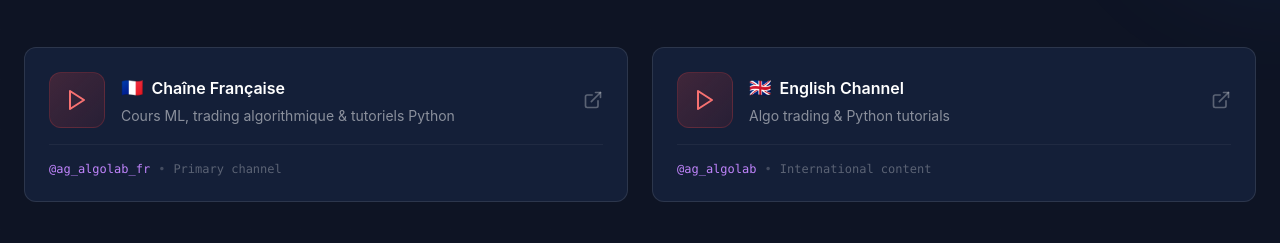
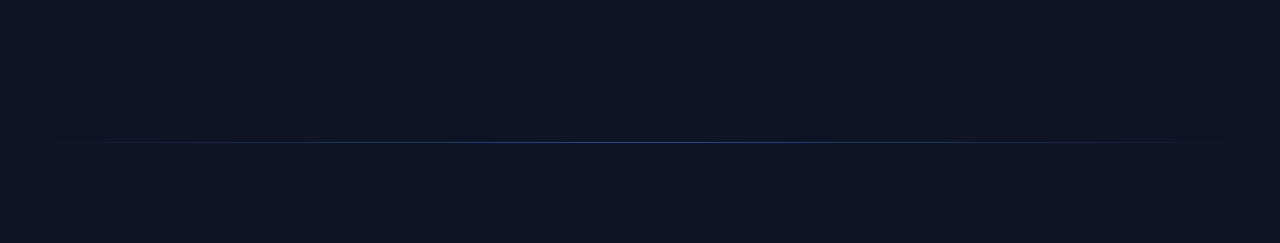
Before and after one commit to ag-algolab/ag-algolab.github.io, a React (Vite) app: page / in a window 1280 px wide. Shown: the part 4592-4835 px from the top of the page. Built offline with nearby package versions, Linux system fonts and the light colour scheme.

Commit message:
Add French language courses to Knowledge Hub
Updated course offerings to include French language tutorials.

```diff
--- a/src/App.jsx
+++ b/src/App.jsx
@@ -1425,7 +1425,7 @@ function Home() {
                       Knowledge Hub
                     </h2>
                     <p className="text-[#b7c3e6] leading-relaxed">
-                      Free courses and tutorials on <span className="text-purple-400">Machine Learning</span>, <span className="text-blue-400">Python</span>, and <span className="text-green-400">Algorithmic Trading</span>.
+                      Free courses and tutorials in French on <span className="text-purple-400">Machine Learning</span>, <span className="text-blue-400">Python</span>, and <span className="text-green-400">Algorithmic Trading</span>.
                       Learn by doing with real datasets and practical implementations.
                     </p>
                   </div>
@@ -1434,70 +1434,6 @@ function Home() {
             </motion.div>
 
             <FlippingCourseCard />
-
-            <motion.div
-              initial={{ opacity: 0, y: 30 }}
-              whileInView={{ opacity: 1, y: 0 }}
-              transition={{ duration: 0.6, delay: 0.2 }}
-              viewport={{ once: true }}
-              className="grid md:grid-cols-2 gap-6"
-            >
-              <a
-                href="https://www.youtube.com/@ag_algolab_fr"
-                target="_blank"
-                rel="noopener noreferrer"
-                className="group relative bg-[#141f38] rounded-xl p-6 border border-white/10 hover:border-blue-500/50 transition-all duration-500 hover:shadow-[0_0_40px_rgba(59,130,246,0.15)] overflow-hidden"
-              >
-                <div className="absolute top-0 right-0 w-32 h-32 bg-gradient-to-br from-blue-500/10 to-transparent rounded-full blur-2xl opacity-0 group-hover:opacity-100 transition-opacity duration-500" />
-                <div className="absolute bottom-0 left-0 w-24 h-24 bg-gradient-to-tr from-red-500/10 to-transparent rounded-full blur-2xl opacity-0 group-hover:opacity-100 transition-opacity duration-500" />
-                <div className="relative z-10 flex items-center gap-4">
-                  <div className="w-14 h-14 rounded-xl bg-gradient-to-br from-red-500/20 to-red-600/10 border border-red-500/20 flex items-center justify-center group-hover:scale-110 transition-transform duration-300">
-                    <Play className="w-6 h-6 text-red-400" />
-                  </div>
-                  <div className="flex-1">
-                    <div className="flex items-center gap-2 mb-1">
-                      <span className="text-lg">🇫🇷</span>
-                      <h4 className="text-white font-semibold group-hover:text-blue-400 transition-colors">Chaîne Française</h4>
-                    </div>
-                    <p className="text-white/50 text-sm">Cours ML, trading algorithmique & tutoriels Python</p>
-                  </div>
-                  <ExternalLink className="w-5 h-5 text-white/30 group-hover:text-white/70 transition-colors" />
-                </div>
-                <div className="mt-4 pt-4 border-t border-white/5 font-mono text-xs text-white/30">
-                  <span className="text-purple-400">@ag_algolab_fr</span>
-                  <span className="text-white/20 mx-2">•</span>
-                  <span>Primary channel</span>
-                </div>
-              </a>
-
-              <a
-                href="https://www.youtube.com/@ag_algolab"
-                target="_blank"
-                rel="noopener noreferrer"
-                className="group relative bg-[#141f38] rounded-xl p-6 border border-white/10 hover:border-purple-500/50 transition-all duration-500 hover:shadow-[0_0_40px_rgba(168,85,247,0.15)] overflow-hidden"
-              >
-                <div className="absolute top-0 right-0 w-32 h-32 bg-gradient-to-br from-purple-500/10 to-transparent rounded-full blur-2xl opacity-0 group-hover:opacity-100 transition-opacity duration-500" />
-                <div className="absolute bottom-0 left-0 w-24 h-24 bg-gradient-to-tr from-red-500/10 to-transparent rounded-full blur-2xl opacity-0 group-hover:opacity-100 transition-opacity duration-500" />
-                <div className="relative z-10 flex items-center gap-4">
-                  <div className="w-14 h-14 rounded-xl bg-gradient-to-br from-red-500/20 to-red-600/10 border border-red-500/20 flex items-center justify-center group-hover:scale-110 transition-transform duration-300">
-                    <Play className="w-6 h-6 text-red-400" />
-                  </div>
-                  <div className="flex-1">
-                    <div className="flex items-center gap-2 mb-1">
-                      <span className="text-lg">🇬🇧</span>
-                      <h4 className="text-white font-semibold group-hover:text-purple-400 transition-colors">English Channel</h4>
-                    </div>
-                    <p className="text-white/50 text-sm">Algo trading & Python tutorials</p>
-                  </div>
-                  <ExternalLink className="w-5 h-5 text-white/30 group-hover:text-white/70 transition-colors" />
-                </div>
-                <div className="mt-4 pt-4 border-t border-white/5 font-mono text-xs text-white/30">
-                  <span className="text-purple-400">@ag_algolab</span>
-                  <span className="text-white/20 mx-2">•</span>
-                  <span>International content</span>
-                </div>
-              </a>
-            </motion.div>
           </div>
         </section>
 
```
